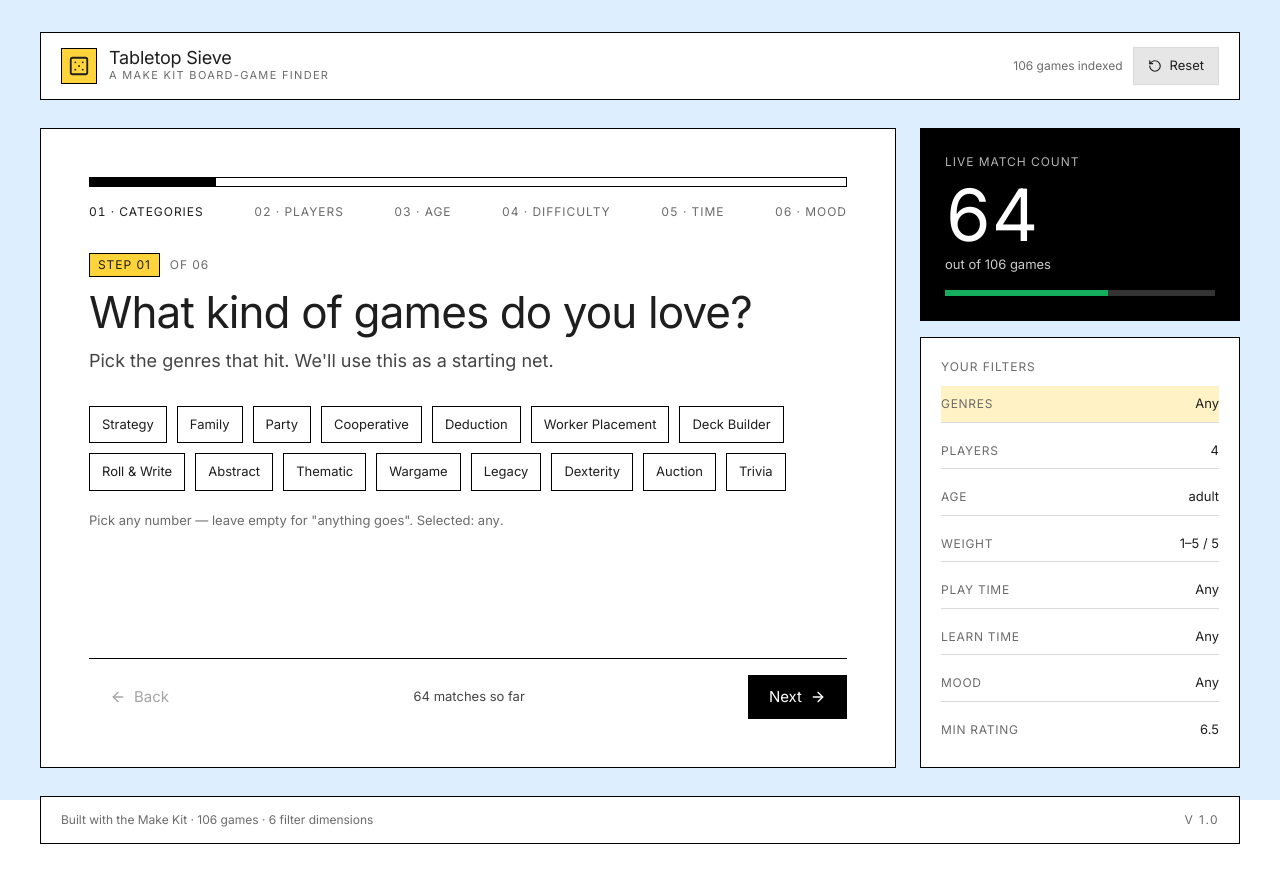
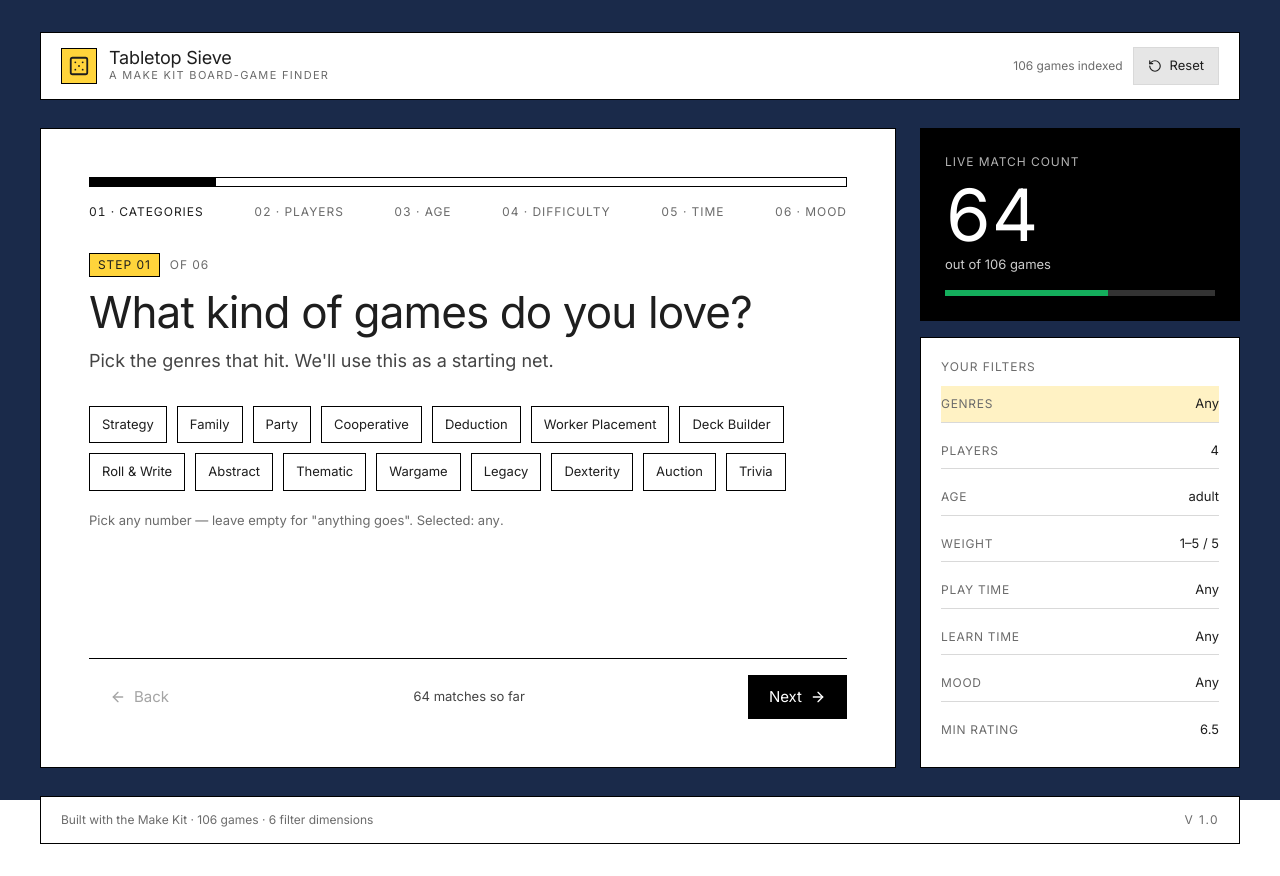
Before and after one commit to josephchen-dev/board-game-wizard, a React (Vite) app: page / in a window 1280 px wide. Built offline with nearby package versions, Linux system fonts and the light colour scheme.

Commit message:
Change app background to dark blue
Co-Authored-By: Figma <noreply@figma.com>

```diff
--- a/src/styles/globals.css
+++ b/src/styles/globals.css
@@ -32,7 +32,7 @@
   /* ─── App Tokens ──────────────────────────────────────────────────────── */
 
   /* Page */
-  --app-bg:           #ddeeff;
+  --app-bg:           #1a2a4a;
 
   /* Yellow accent (Make Kit highlight) */
   --app-accent:       #FFD43B;
```
